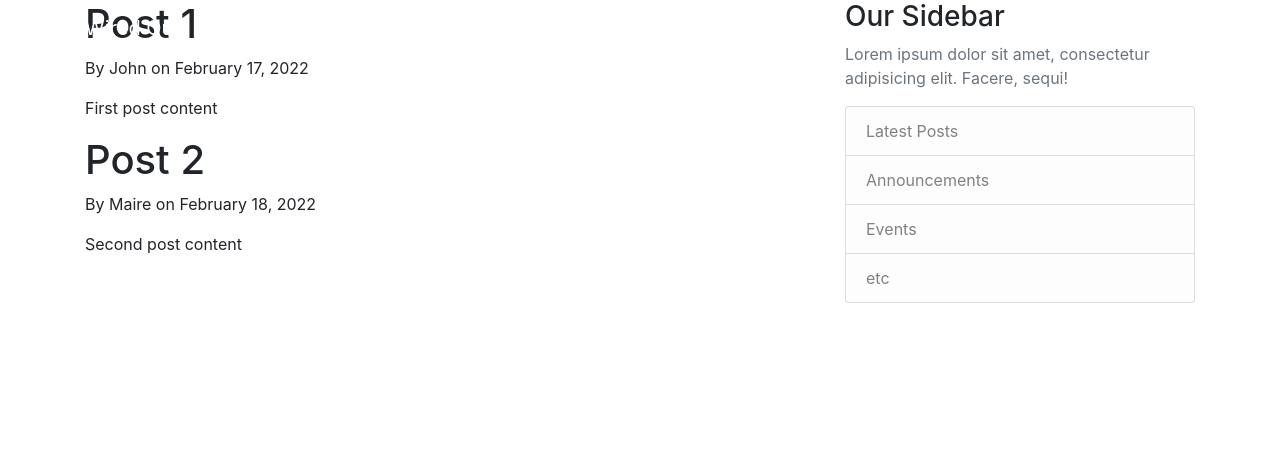
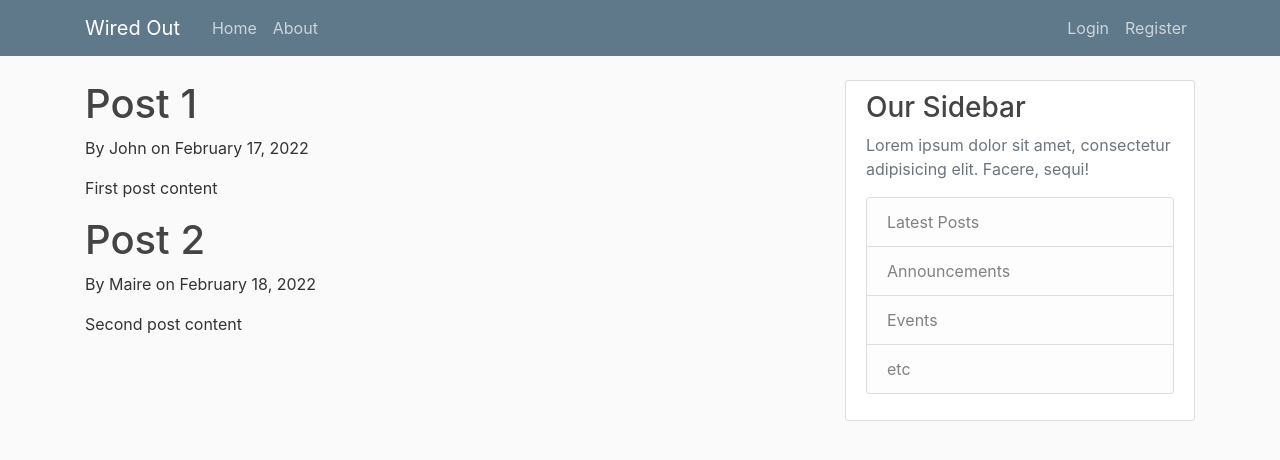
Before and after one commit to Lynch4360/wired_out, a Django app: page / in a window 1280 px wide. Shown: the top 460 px of the page. Run offline with Django 3.2, Linux system fonts and the light colour scheme.

Commit message:
Add basic styling in main.css

```diff
--- /dev/null
+++ b/static/main.css
@@ -0,0 +1,84 @@
+body {
+    background: #fafafa;
+    color: #333333;
+    margin-top: 5rem;
+  }
+
+  h1, h2, h3, h4, h5, h6 {
+    color: #444444;
+  }
+
+  ul {
+    margin: 0;
+  }
+
+  .bg-steel {
+    background-color: #5f788a;
+  }
+
+  .site-header .navbar-nav .nav-link {
+    color: #cbd5db;
+  }
+
+  .site-header .navbar-nav .nav-link:hover {
+    color: #ffffff;
+  }
+
+  .site-header .navbar-nav .nav-link.active {
+    font-weight: 500;
+  }
+
+  .content-section {
+    background: #ffffff;
+    padding: 10px 20px;
+    border: 1px solid #dddddd;
+    border-radius: 3px;
+    margin-bottom: 20px;
+  }
+
+  .article-title {
+    color: #444444;
+  }
+
+  a.article-title:hover {
+    color: #428bca;
+    text-decoration: none;
+  }
+
+  .article-content {
+    white-space: pre-line;
+  }
+
+  .article-img {
+    height: 65px;
+    width: 65px;
+    margin-right: 16px;
+  }
+
+  .article-metadata {
+    padding-bottom: 1px;
+    margin-bottom: 4px;
+    border-bottom: 1px solid #e3e3e3
+  }
+
+  .article-metadata a:hover {
+    color: #333;
+    text-decoration: none;
+  }
+
+  .article-svg {
+    width: 25px;
+    height: 25px;
+    vertical-align: middle;
+  }
+
+  .account-img {
+    height: 125px;
+    width: 125px;
+    margin-right: 20px;
+    margin-bottom: 16px;
+  }
+
+  .account-heading {
+    font-size: 2.5rem;
+  }
--- a/templates/base.html
+++ b/templates/base.html
@@ -1,3 +1,4 @@
+{% load static %}
 <!DOCTYPE html>
 <html lang="en">
 <head>
@@ -8,10 +9,12 @@
     <!-- Bootstrap CSS -->
     <link rel="stylesheet" href="https://cdn.jsdelivr.net/npm/bootstrap@4.3.1/dist/css/bootstrap.min.css" integrity="sha384-ggOyR0iXCbMQv3Xipma34MD+dH/1fQ784/j6cY/iJTQUOhcWr7x9JvoRxT2MZw1T" crossorigin="anonymous">
 
+    <link rel="stylesheet" type="text/css" href="{% static 'main.css' %}">
+
     {% if title %}
         <title>Wired Out - {{ title }}</title>
     {% else %}
-        <title>Django Blog</title>
+        <title>Wired Out</title>
     {% endif %}
 </head>
 <body>
```
Also changed, not shown: static/css/style.css (deleted).
